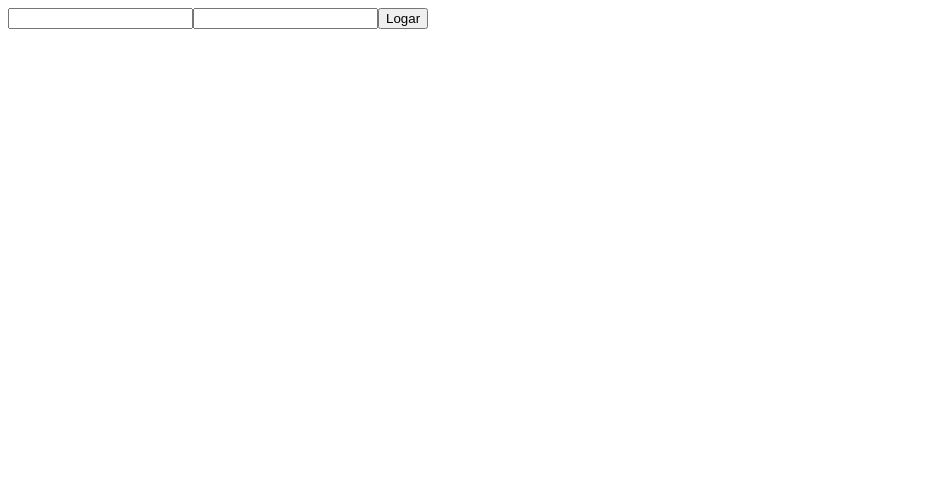
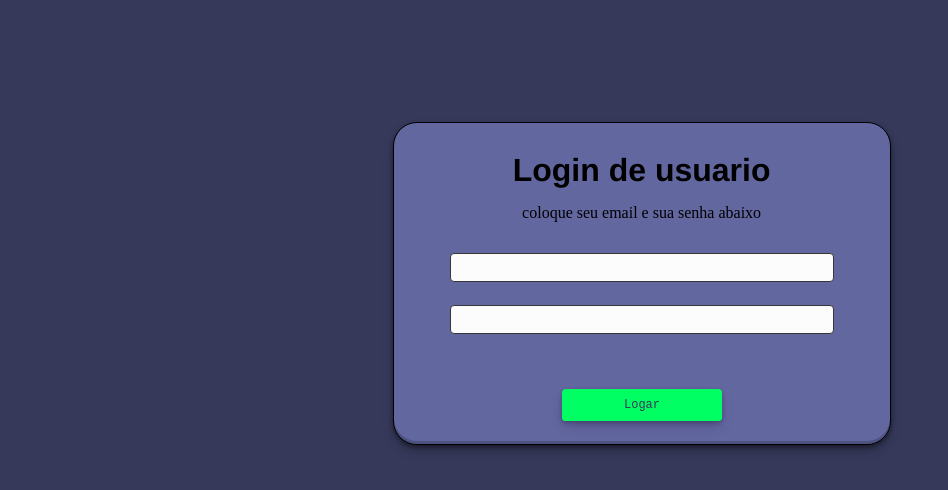
Before and after one commit to juan12331/Acesso_usuarios, a React (Vite) app in the folder frontend/: page / in a window 1280 px wide. Shown: the top 490 px of the page, without its empty margins (0-948 px from the left). Built offline with nearby package versions, Linux system fonts and the light colour scheme; the HTML template or start-up script is replaced by a standard one.

Commit message:
fazendo tela de login de adms (update no css)

```diff
--- a/frontend/src/pages/login_adm/login.css
+++ b/frontend/src/pages/login_adm/login.css
@@ -0,0 +1,137 @@
+body{
+    width: 99vw;
+    height: 95vh;
+    background-color: #36395A;
+}
+
+.alinhar{
+    display: flex;
+    justify-content: center;
+    align-items: center;
+
+}
+
+
+
+.conteiner{
+    display: flex;
+    flex-direction: column;
+    width: 30rem;
+    align-items: center;
+    border: 1px solid black;
+    flex-wrap: wrap;
+    padding: 0.5rem;
+    border-radius: 01.5rem;
+    box-shadow: rgba(0, 0, 0, 0.4) 0px 2px 4px, rgba(0, 0, 0, 0.3) 0px 7px 13px -3px, rgba(0, 0, 0, 0.2) 0px -3px 0px inset;
+    background-color: #6267a0;
+    margin-top: 9%;
+}
+
+.span{
+    text-align: center;
+    margin-bottom: 1.5rem;
+}
+
+.h1{
+    font-family: 'Franklin Gothic Medium', 'Arial Narrow', Arial, sans-serif;
+    margin-bottom: 15px;
+}
+
+
+
+
+
+.button {
+    align-items: center;
+    appearance: none;
+    background-color: #00ff62;
+    border-radius: 4px;
+    border-width: 0;
+    box-shadow: rgba(45, 35, 66, 0.4) 0 2px 4px,rgba(45, 35, 66, 0.3) 0 7px 13px -3px,#00ff62 0 -3px 0 inset;
+    box-sizing: border-box;
+    color: #36395A;
+    cursor: pointer;
+    display: inline-flex;
+    font-family: "JetBrains Mono",monospace;
+    height: 1.5rem;
+    justify-content: center;
+    line-height: 1;
+    list-style: none;
+    overflow: hidden;
+    padding-left: 16px;
+    padding-right: 16px;
+    position: relative;
+    text-align: left;
+    text-decoration: none;
+    transition: box-shadow .15s,transform .15s;
+    user-select: none;
+    -webkit-user-select: none;
+    touch-action: manipulation;
+    white-space: nowrap;
+    will-change: box-shadow,transform;
+    font-size: 12px;
+    margin: 15px;
+    width: 10rem;
+    height: 2rem;
+
+  }
+
+
+  .button:hover {
+    box-shadow: rgba(45, 35, 66, 0.4) 0 4px 8px, rgba(45, 35, 66, 0.3) 0 7px 13px -3px;
+    transform: translateY(-2px);
+  }
+
+  .button:active {
+    box-shadow: #727272 0 3px 7px inset;
+    transform: translateY(2px);
+  }
+
+  .input{
+    align-items: center;
+    appearance: none;
+    background-color: #FCFCFD;
+    border-radius: 4px;
+    border: 0.5px solid rgb(56, 55, 55);
+    box-sizing: border-box;
+    color: #36395A;
+    display: inline-flex;
+    font-family: "JetBrains Mono",monospace;
+    height: 1.8rem;
+    width: 80%;
+    justify-content: center;
+    line-height: 1;
+    list-style: none;
+    overflow: hidden;
+    padding-left: 16px;
+    padding-right: 16px;
+    position: relative;
+    text-align: left;
+    text-decoration: none;
+    transition: box-shadow .15s,transform .15s;
+    user-select: none;
+    -webkit-user-select: none;
+    touch-action: manipulation;
+    white-space: nowrap;
+    will-change: box-shadow,transform;
+    font-size: 12px;
+    margin: 7px;
+    margin-bottom: 1rem;
+  }
+
+  .input:active {
+      box-shadow: #D6D6E7 0 3px 7px inset;
+      transform: translateY(2px);
+    }
+
+.problemas{
+    text-decoration: none;
+    color: rgb(34, 34, 34);
+    transition-duration: 0.3s;
+
+}
+
+.problemas:hover{
+    transform: translateY(-2px);
+    color: rgb(0, 0, 0);
+}
--- a/frontend/src/pages/login_adm/login.jsx
+++ b/frontend/src/pages/login_adm/login.jsx
@@ -27,12 +27,24 @@ const login = () => {
     }
 
   return (
-    <div>
-        <input type="text" id='email' className='email' value={email} onChange={(e) => setEmail(e.target.value)}/>
-        <input type="password" id='password' className='password' value={password} onChange={(e) => setpassword(e.target.value)} />
-        <button onClick={() =>autenticacao(email, password)}> Logar</button>
+
+    <div className="alinhar">
+    <div className='conteiner'>
+        <h1 className='h1'>Login de usuario</h1>
+        <span className='span'>coloque seu email e sua senha abaixo</span>
+        <input type="text" id='email' className='email input' value={email} onChange={(e) => setEmail(e.target.value)}/>
+        <input type="password" id='password' className='password input' value={password} onChange={(e) => setpassword(e.target.value)} />
+        <span className='span'></span>
+        <button onClick={() =>autenticacao(email, password)} className='button'> Logar</button>
+
     </div>
+    </div>
+
+
+
   )
 }
 
 export default login
+
+//https://static.vecteezy.com/ti/vetor-gratis/p1/1849553-fundo-ouro-moderno-vetor.jpg
```
Also changed, not shown: 1 other file (tests, documents, lock files or other folders).
